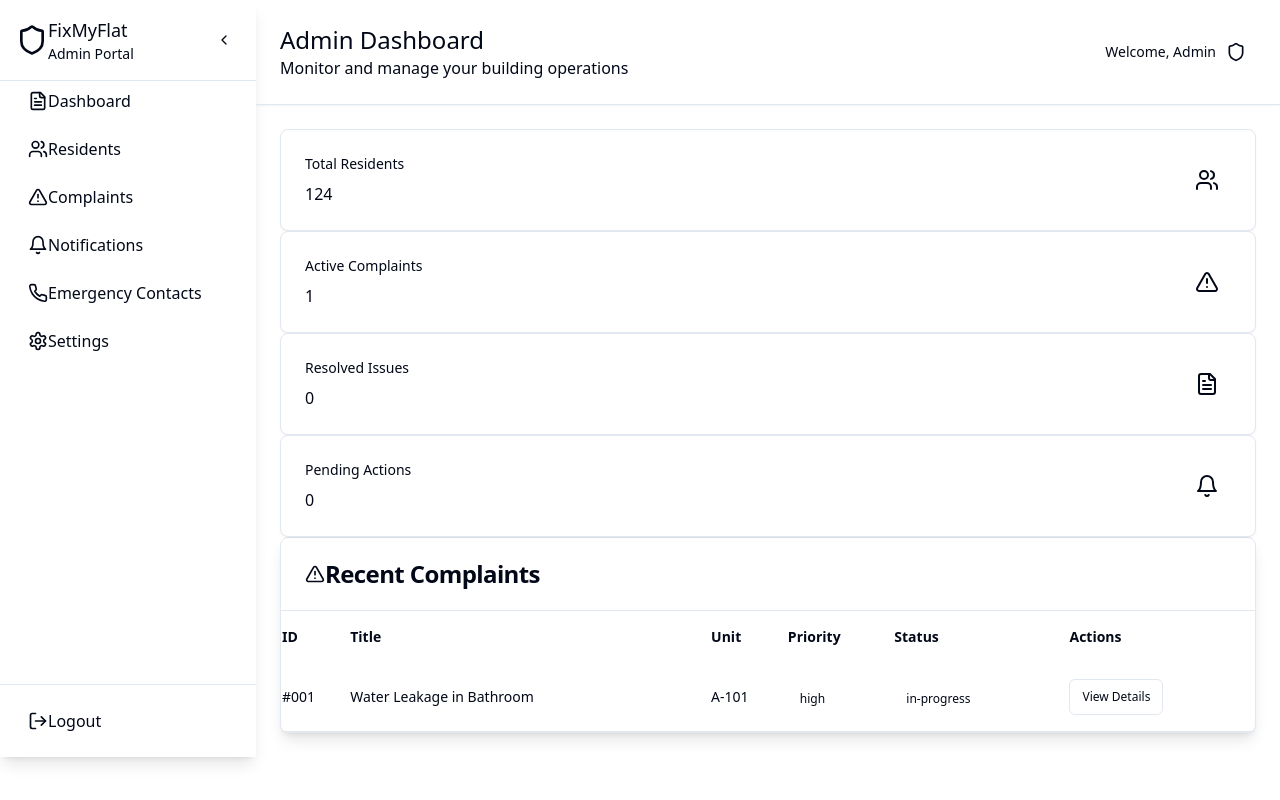
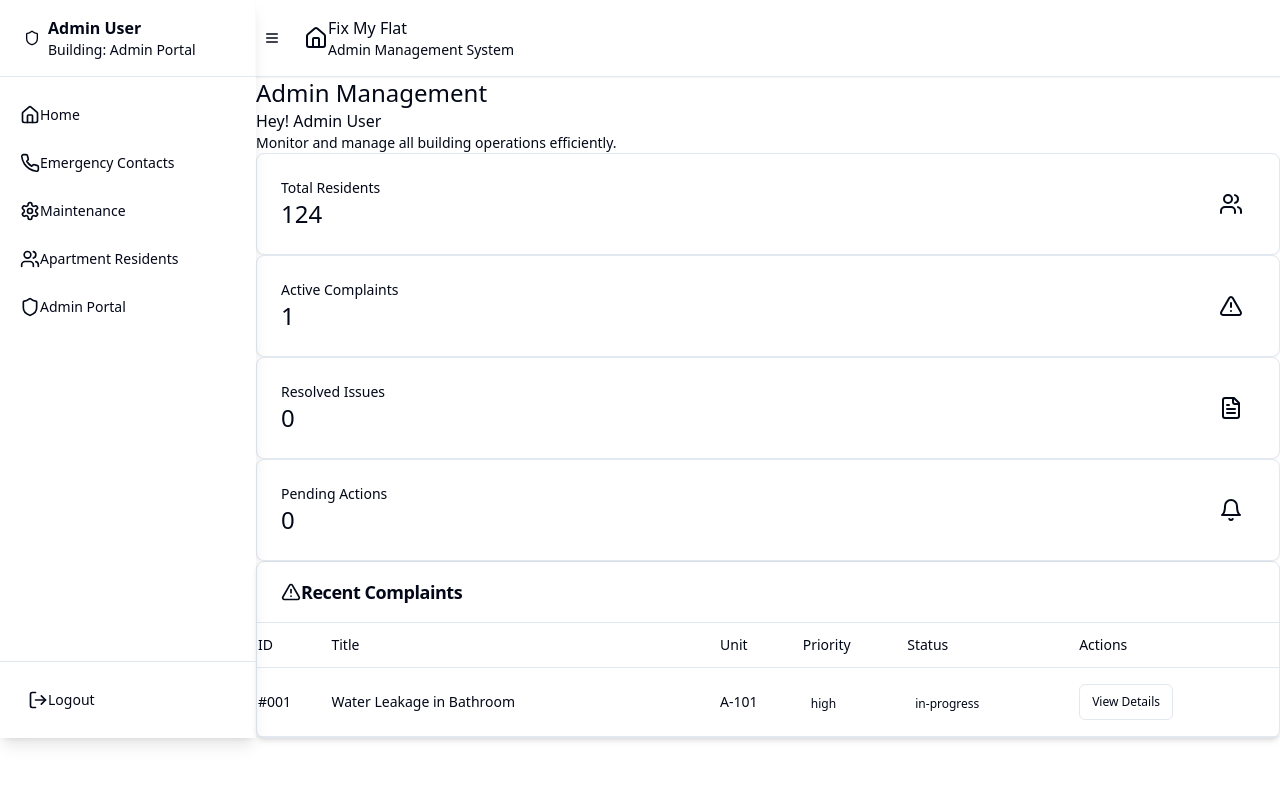
Before and after one commit to Nitin-Penupala/village-nexus-connect, a React (Vite) app: page /admin-dashboard in a window 1280 px wide. Built offline with nearby package versions, Linux system fonts and the light colour scheme.

Commit message:
Fix: Improve admin dashboard styling
Adjusted the styling and spacing of the admin dashboard to match the provided design.

```diff
--- a/src/pages/AdminDashboard.jsx
+++ b/src/pages/AdminDashboard.jsx
@@ -1,6 +1,6 @@
 
 import { useState } from "react";
-import { Shield, Users, AlertTriangle, Settings, LogOut, FileText, Bell, Menu, ChevronLeft, Home, Phone } from "lucide-react";
+import { Shield, Users, AlertTriangle, Settings, LogOut, FileText, Bell, Menu, Home, Phone } from "lucide-react";
 import { Button } from "@/components/ui/button";
 import { Card, CardContent, CardHeader, CardTitle } from "@/components/ui/card";
 import { useNavigate } from "react-router-dom";
@@ -58,19 +58,18 @@ const AdminDashboard = () => {
   };
 
   const sidebarItems = [
-    { icon: FileText, label: "Dashboard", active: true },
-    { icon: Users, label: "Residents" },
-    { icon: AlertTriangle, label: "Complaints" },
-    { icon: Bell, label: "Notifications" },
+    { icon: Home, label: "Home", active: true },
     { icon: Phone, label: "Emergency Contacts", onClick: () => navigate('/emergency-contacts') },
-    { icon: Settings, label: "Settings" },
+    { icon: Settings, label: "Maintenance" },
+    { icon: Users, label: "Apartment Residents" },
+    { icon: Shield, label: "Admin Portal" },
   ];
 
   if (isLoading) {
     return (
       <div className="min-h-screen bg-gray-50 flex items-center justify-center">
         <div className="text-center">
-          <div className="animate-spin rounded-full h-12 w-12 border-b-2 border-red-600 mx-auto"></div>
+          <div className="animate-spin rounded-full h-12 w-12 border-b-2 border-blue-600 mx-auto"></div>
           <p className="mt-4 text-gray-600">Loading dashboard...</p>
         </div>
       </div>
@@ -80,50 +79,38 @@ const AdminDashboard = () => {
   return (
     <div className="min-h-screen bg-gray-50 flex">
       {/* Sidebar */}
-      <div className={`bg-white shadow-lg transition-all duration-300 ${isSidebarExpanded ? 'w-64' : 'w-16'} flex flex-col`}>
-        {/* Header */}
-        <div className="p-4 border-b">
-          <div className="flex items-center justify-between">
-            <div className={`flex items-center space-x-3 ${!isSidebarExpanded && 'justify-center'}`}>
-              <Shield className="h-8 w-8 text-red-600 flex-shrink-0" />
-              {isSidebarExpanded && (
-                <div>
-                  <h1 className="text-lg font-bold text-gray-800">FixMyFlat</h1>
-                  <p className="text-sm text-gray-600">Admin Portal</p>
-                </div>
-              )}
+      <div className={`bg-white shadow-lg transition-all duration-300 ${isSidebarExpanded ? 'w-64' : 'w-16'} flex flex-col relative z-10`}>
+        {/* User Profile Section */}
+        <div className="p-4 border-b bg-blue-50">
+          <div className="flex items-center space-x-3">
+            <div className="w-8 h-8 bg-blue-600 rounded-full flex items-center justify-center flex-shrink-0">
+              <Shield className="h-4 w-4 text-white" />
             </div>
-            <Button
-              variant="ghost"
-              size="sm"
-              onClick={toggleSidebar}
-              className="p-2"
-            >
-              {isSidebarExpanded ? (
-                <ChevronLeft className="h-4 w-4" />
-              ) : (
-                <Menu className="h-4 w-4" />
-              )}
-            </Button>
+            {isSidebarExpanded && (
+              <div>
+                <h3 className="font-semibold text-gray-800">Admin User</h3>
+                <p className="text-sm text-gray-600">Building: Admin Portal</p>
+              </div>
+            )}
           </div>
         </div>
 
         {/* Navigation */}
-        <nav className="flex-1 mt-6">
-          <div className="px-4 space-y-2">
+        <nav className="flex-1 py-4">
+          <div className="px-2 space-y-1">
             {sidebarItems.map((item, index) => (
               <button
                 key={index}
                 onClick={item.onClick}
-                className={`w-full flex items-center space-x-3 px-3 py-2 rounded-lg transition-colors ${
+                className={`w-full flex items-center space-x-3 px-3 py-3 rounded-lg transition-colors text-left ${
                   item.active
-                    ? 'bg-red-50 text-red-700 font-medium'
+                    ? 'bg-blue-50 text-blue-700 font-medium border-r-2 border-blue-700'
                     : 'text-gray-700 hover:bg-gray-100'
-                } ${!isSidebarExpanded && 'justify-center'}`}
+                } ${!isSidebarExpanded && 'justify-center px-2'}`}
                 title={!isSidebarExpanded ? item.label : ''}
               >
                 <item.icon className="h-5 w-5 flex-shrink-0" />
-                {isSidebarExpanded && <span>{item.label}</span>}
+                {isSidebarExpanded && <span className="text-sm">{item.label}</span>}
               </button>
             ))}
           </div>
@@ -133,44 +120,58 @@ const AdminDashboard = () => {
         <div className="p-4 border-t">
           <button
             onClick={handleLogout}
-            className={`w-full flex items-center space-x-3 px-3 py-2 rounded-lg text-red-600 hover:bg-red-50 transition-colors ${!isSidebarExpanded && 'justify-center'}`}
+            className={`w-full flex items-center space-x-3 px-3 py-3 rounded-lg text-gray-700 hover:bg-gray-100 transition-colors ${!isSidebarExpanded && 'justify-center px-2'}`}
             title={!isSidebarExpanded ? 'Logout' : ''}
           >
             <LogOut className="h-5 w-5 flex-shrink-0" />
-            {isSidebarExpanded && <span>Logout</span>}
+            {isSidebarExpanded && <span className="text-sm">Logout</span>}
           </button>
         </div>
       </div>
 
       {/* Main Content */}
-      <div className="flex-1 overflow-auto">
-        {/* Header */}
-        <div className="bg-white shadow-sm border-b p-6">
+      <div className="flex-1 flex flex-col">
+        {/* Top Header */}
+        <div className="bg-white shadow-sm border-b px-6 py-4">
           <div className="flex items-center justify-between">
-            <div>
-              <h1 className="text-2xl font-bold text-gray-800">Admin Dashboard</h1>
-              <p className="text-gray-600 mt-1">Monitor and manage your building operations</p>
-            </div>
-            <div className="flex items-center space-x-3">
-              <span className="text-sm text-gray-600">Welcome, Admin</span>
-              <div className="w-10 h-10 bg-red-600 rounded-full flex items-center justify-center">
-                <Shield className="h-5 w-5 text-white" />
+            <div className="flex items-center space-x-4">
+              <Button
+                variant="ghost"
+                size="sm"
+                onClick={toggleSidebar}
+                className="p-2"
+              >
+                <Menu className="h-5 w-5" />
+              </Button>
+              <div className="flex items-center space-x-3">
+                <Home className="h-6 w-6 text-blue-600" />
+                <div>
+                  <h1 className="text-xl font-bold text-gray-800">Fix My Flat</h1>
+                  <p className="text-sm text-gray-600">Admin Management System</p>
+                </div>
               </div>
             </div>
           </div>
         </div>
 
         {/* Dashboard Content */}
-        <div className="p-6">
+        <div className="flex-1 p-8">
+          {/* Page Title */}
+          <div className="mb-8">
+            <h1 className="text-2xl font-bold text-gray-800 mb-2">Admin Management</h1>
+            <p className="text-gray-600">Hey! Admin User</p>
+            <p className="text-sm text-gray-500 mt-1">Monitor and manage all building operations efficiently.</p>
+          </div>
+
           {/* Stats Cards */}
           <div className="grid grid-cols-1 md:grid-cols-2 lg:grid-cols-4 gap-6 mb-8">
             {dashboardStats.map((stat, index) => (
-              <Card key={index} className="hover:shadow-lg transition-shadow border-l-4 border-l-red-500">
+              <Card key={index} className="hover:shadow-md transition-shadow">
                 <CardContent className="p-6">
                   <div className="flex items-center justify-between">
                     <div>
-                      <p className="text-sm font-medium text-gray-600">{stat.title}</p>
-                      <p className="text-3xl font-bold text-gray-800 mt-2">{stat.value}</p>
+                      <p className="text-sm font-medium text-gray-600 mb-2">{stat.title}</p>
+                      <p className="text-2xl font-bold text-gray-800">{stat.value}</p>
                     </div>
                     <div className={`p-3 rounded-full ${stat.bgColor}`}>
                       <stat.icon className={`h-6 w-6 ${stat.color}`} />
@@ -181,29 +182,29 @@ const AdminDashboard = () => {
             ))}
           </div>
 
-          {/* Recent Complaints Table */}
-          <Card className="shadow-lg">
-            <CardHeader className="bg-gray-50 border-b">
-              <CardTitle className="flex items-center space-x-2 text-gray-800">
-                <AlertTriangle className="h-5 w-5 text-red-600" />
+          {/* Recent Complaints Section */}
+          <Card className="shadow-md">
+            <CardHeader className="bg-gray-50 border-b px-6 py-4">
+              <CardTitle className="flex items-center space-x-2 text-gray-800 text-lg">
+                <AlertTriangle className="h-5 w-5 text-orange-600" />
                 <span>Recent Complaints</span>
               </CardTitle>
             </CardHeader>
             <CardContent className="p-0">
               <div className="overflow-x-auto">
                 <table className="w-full">
-                  <thead className="bg-gray-50">
+                  <thead className="bg-gray-50 border-b">
                     <tr>
-                      <th className="text-left py-4 px-6 font-semibold text-gray-700 text-sm">ID</th>
-                      <th className="text-left py-4 px-6 font-semibold text-gray-700 text-sm">Title</th>
-                      <th className="text-left py-4 px-6 font-semibold text-gray-700 text-sm">Unit</th>
-                      <th className="text-left py-4 px-6 font-semibold text-gray-700 text-sm">Priority</th>
-                      <th className="text-left py-4 px-6 font-semibold text-gray-700 text-sm">Status</th>
-                      <th className="text-left py-4 px-6 font-semibold text-gray-700 text-sm">Actions</th>
+                      <th className="text-left py-3 px-6 font-medium text-gray-700 text-sm">ID</th>
+                      <th className="text-left py-3 px-6 font-medium text-gray-700 text-sm">Title</th>
+                      <th className="text-left py-3 px-6 font-medium text-gray-700 text-sm">Unit</th>
+                      <th className="text-left py-3 px-6 font-medium text-gray-700 text-sm">Priority</th>
+                      <th className="text-left py-3 px-6 font-medium text-gray-700 text-sm">Status</th>
+                      <th className="text-left py-3 px-6 font-medium text-gray-700 text-sm">Actions</th>
                     </tr>
                   </thead>
                   <tbody>
-                    {complaints.slice(0, 5).map((complaint) => (
+                    {complaints.slice(0, 8).map((complaint) => (
                       <tr key={complaint.id} className="border-b hover:bg-gray-50 transition-colors">
                         <td className="py-4 px-6 text-sm font-medium text-gray-900">
                           #{complaint.id.toString().padStart(3, '0')}
@@ -211,7 +212,7 @@ const AdminDashboard = () => {
                         <td className="py-4 px-6 text-sm text-gray-900">{complaint.title}</td>
                         <td className="py-4 px-6 text-sm text-gray-600">{complaint.unit}</td>
                         <td className="py-4 px-6">
-                          <span className={`px-3 py-1 rounded-full text-xs font-medium ${
+                          <span className={`px-2 py-1 rounded-full text-xs font-medium ${
                             complaint.priority === 'high' ? 'bg-red-100 text-red-800' :
                             complaint.priority === 'medium' ? 'bg-yellow-100 text-yellow-800' :
                             'bg-green-100 text-green-800'
@@ -220,7 +221,7 @@ const AdminDashboard = () => {
                           </span>
                         </td>
                         <td className="py-4 px-6">
-                          <span className={`px-3 py-1 rounded-full text-xs font-medium ${
+                          <span className={`px-2 py-1 rounded-full text-xs font-medium ${
                             complaint.status === 'resolved' ? 'bg-green-100 text-green-800' :
                             complaint.status === 'in-progress' ? 'bg-blue-100 text-blue-800' :
                             'bg-gray-100 text-gray-800'
@@ -229,7 +230,7 @@ const AdminDashboard = () => {
                           </span>
                         </td>
                         <td className="py-4 px-6">
-                          <Button size="sm" variant="outline" className="text-xs hover:bg-red-50 hover:text-red-700 hover:border-red-300">
+                          <Button size="sm" variant="outline" className="text-xs hover:bg-blue-50 hover:text-blue-700 hover:border-blue-300">
                             View Details
                           </Button>
                         </td>
```
